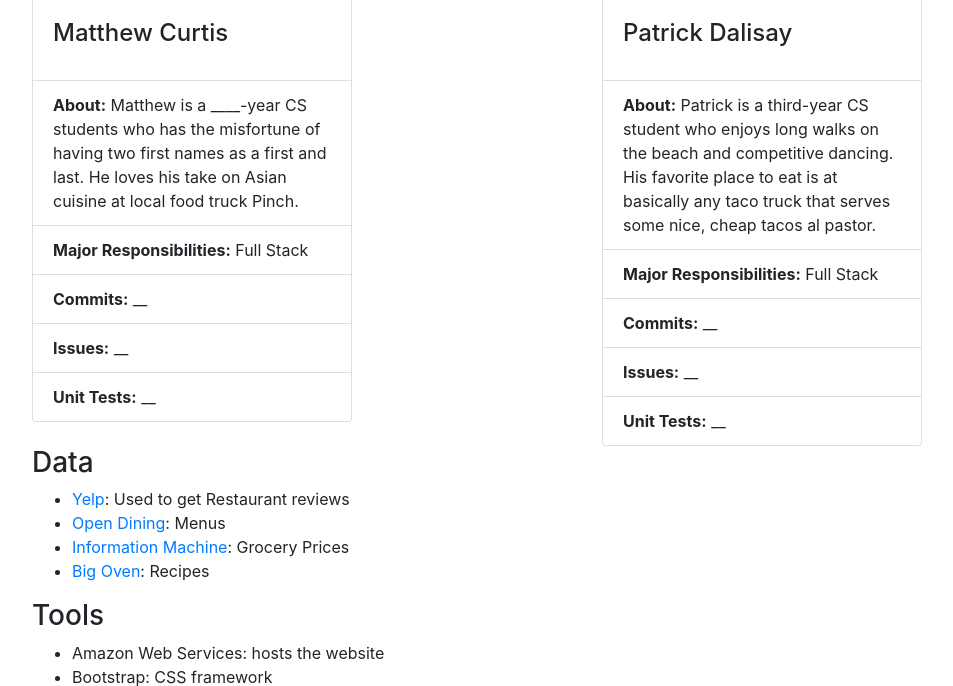
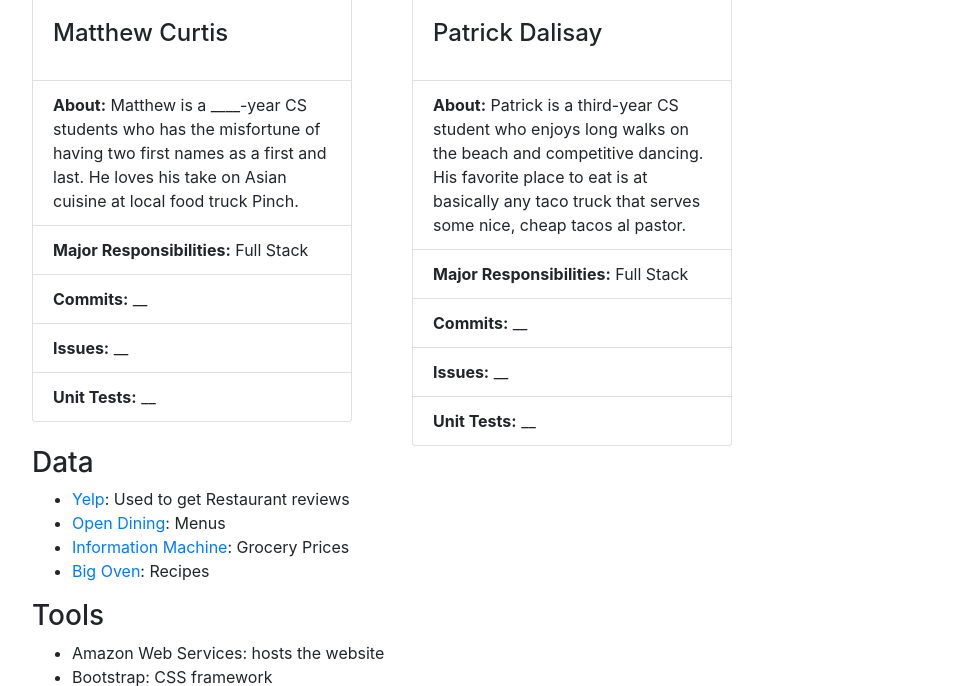
Before and after one commit to Connorlb/IDBSite, a Flask app: page /about in a window 1280 px wide. Shown: the part 1055-1741 px from the top of the page, without its empty margins (53-1006 px from the left). Run offline with Flask 2, Linux system fonts and the light colour scheme; some libraries are stand-ins or nearby versions.

Commit message:
about page and restaurant pages fixes

```diff
--- a/pocketchef/app/main.py
+++ b/pocketchef/app/main.py
@@ -22,5 +22,9 @@ def model3() :
 def about() :
     return render_template('about.html')
 
+@app.route("/restaurants/maggianos")
+def about() :
+    return render_template('maggianos.html')
+
 if __name__ == "__main__" :
     app.run(host='0.0.0.0', debug=True, port=80)
--- a/pocketchef/app/templates/about.html
+++ b/pocketchef/app/templates/about.html
@@ -3,7 +3,7 @@
 {% block body %}
     <h1 class="my-4 text-center text-lg-center">About Us</h1>
       <div class="row">
-        <div class="col">
+        <div class="col-md-4">
         	<div class="card" style="width: 20rem;">
               <img class="card-img-top" src="https://vignette.wikia.nocookie.net/phineasandferb/images/9/98/Baljeet.JPG/revision/latest?cb=20170806211609"  alt="Card image cap">
               <div class="card-body">
@@ -19,7 +19,7 @@
             </div>
         </div>
 
-        <div class="col">
+        <div class="col-md-4">
           <div class="card" style="width: 20rem;">
               <img class="card-img-top" src="https://vignette.wikia.nocookie.net/phineasandferb/images/f/f9/Ferb_official.jpg/revision/latest?cb=20140503030927"  alt="Card image cap">
               <div class="card-body">
@@ -35,7 +35,7 @@
             </div>
         </div>
 
-        <div class="col">
+        <div class="col-md-4">
           <div class="card" style="width: 20rem;">
               <img class="card-img-top" src="https://i.ytimg.com/vi/t5BzYRrjtRg/maxresdefault.jpg"  alt="Card image cap">
               <div class="card-body">
@@ -51,7 +51,7 @@
             </div>
         </div>
 
-        <div class="col">
+        <div class="col-md-4">
           <div class="card" style="width: 20rem;">
               <img class="card-img-top" src="https://lumiere-a.akamaihd.net/v1/images/07820f26d28f6fb23738eef6c54e72d9430a3908.jpeg?region=0,0,600,600"  alt="Card image cap">
               <div class="card-body">
@@ -67,7 +67,7 @@
             </div>
         </div>
 
-        <div class="col">
+        <div class="col-md-4">
           <div class="card" style="width: 20rem;">
               <img class="card-img-top" src="https://vignette.wikia.nocookie.net/phineasandferb/images/f/fb/Perry_official.jpg/revision/latest/scale-to-width-down/230?cb=20140503030926"  alt="Card image cap">
               <div class="card-body">
```
